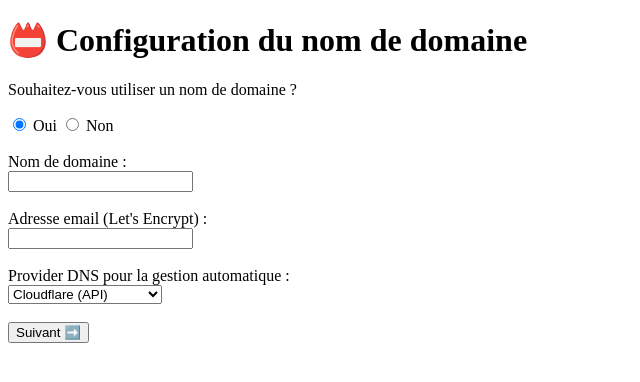
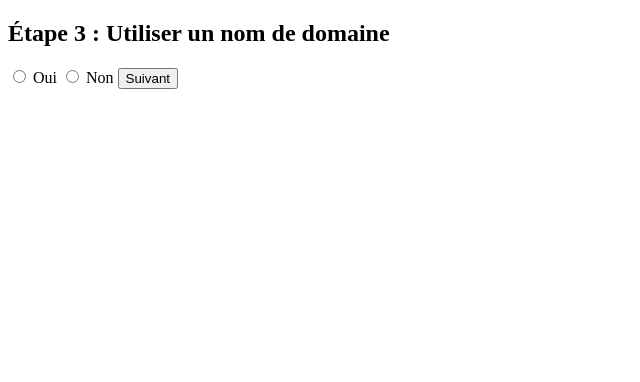
Before and after one commit to matt-prod/seeddock-manager, a FastAPI app: page /step3 in a window 1280 px wide. Shown: the top 382 px of the page, without its empty margins (0-640 px from the left). Run offline with FastAPI, Linux system fonts and the light colour scheme.

Commit message:
correct path

```diff
--- a/app/main.py
+++ b/app/main.py
@@ -9,13 +9,13 @@ from ansi2html import Ansi2HTMLConverter
 app = FastAPI()
 templates = Jinja2Templates(directory="/app/templates")
 
-# --- Chemins ---
+# Chemins corrects selon le montage des volumes
 vault_path = "/srv/sdm/SeedDock/SDM/group_vars/all.yml"
-vault_pass_file = "/srv/sdm/config/vault_pass"
+vault_pass_file = "/srv/sdm/SeedDock/SDM/config/vault_pass"
 logo_script = "/srv/sdm/includes/logo.sh"
 variables_script = "/srv/sdm/includes/variables.sh"
 
-# --- Logo ---
+
 def get_logo_output():
     if not os.path.exists(logo_script):
         return "[ERREUR] Fichier logo.sh introuvable"
@@ -28,224 +28,154 @@ def get_logo_output():
     except Exception as e:
         return f"[Exception] {str(e)}"
 
-# --- Helper Vault ---
-def read_vault():
-    if not os.path.exists(vault_pass_file):
-        raise FileNotFoundError("vault_pass manquant")
-    result = subprocess.run(
-        ["ansible-vault", "view", vault_path, "--vault-password-file", vault_pass_file],
-        capture_output=True, text=True, check=True
-    )
-    return yaml.safe_load(result.stdout) or {}
 
-def write_vault(data: dict):
-    tmp_file = "/tmp/all.yml"
-    with open(tmp_file, "w") as f:
-        yaml.dump(data, f, default_flow_style=False)
-    subprocess.run(
-        ["ansible-vault", "encrypt", tmp_file, "--vault-password-file", vault_pass_file, "--output", vault_path],
-        check=True
-    )
-    os.remove(tmp_file)
-
-# --- Accueil ---
 @app.get("/", response_class=HTMLResponse)
 async def index(request: Request):
     logo = get_logo_output()
     return templates.TemplateResponse("index.html", {"request": request, "logo": logo})
 
-# --- Étape 1 ---
+
+# Step 1 : Création du compte admin
 @app.get("/step1", response_class=HTMLResponse)
 async def show_step1(request: Request):
     return templates.TemplateResponse("step1.html", {"request": request})
 
+
 @app.post("/step1")
 async def handle_step1(request: Request, username: str = Form(...), password: str = Form(...)):
+    if not os.path.exists(vault_pass_file):
+        return HTMLResponse("Erreur : fichier vault_pass manquant.", status_code=500)
+
     try:
-        data = read_vault()
+        # Lecture du vault
+        result = subprocess.run(
+            ["ansible-vault", "view", vault_path, "--vault-password-file", vault_pass_file],
+            capture_output=True, text=True
+        )
+        if result.returncode != 0:
+            raise subprocess.CalledProcessError(result.returncode, result.args, result.stdout, result.stderr)
+
+        data = yaml.safe_load(result.stdout) or {}
         data["user"] = {"name": username, "password": password}
         data["account"] = {"admin": 1}
-        write_vault(data)
+
+        with open("/tmp/all.yml", "w") as f:
+            yaml.dump(data, f, default_flow_style=False)
+
+        subprocess.run(
+            ["ansible-vault", "encrypt", "/tmp/all.yml", "--vault-password-file", vault_pass_file, "--output", vault_path],
+            check=True
+        )
+        os.remove("/tmp/all.yml")
         return RedirectResponse("/step1_success", status_code=302)
+
+    except subprocess.CalledProcessError as e:
+        return HTMLResponse(f"Erreur Ansible Vault : {e.stderr or e.stdout}", status_code=500)
     except Exception as e:
-        return HTMLResponse(f"Erreur : {str(e)}", status_code=500)
+        return HTMLResponse(f"Erreur interne : {str(e)}", status_code=500)
+
 
 @app.get("/step1_success", response_class=HTMLResponse)
 async def step1_success(request: Request):
     return HTMLResponse("""
-    <html><body>
-    <h2>✅ Compte admin créé avec succès</h2>
-    <a href="/step2">Continuer</a>
+    <html><body style='text-align: center; font-family: Arial;'>
+    <h2>Compte admin créé avec succès.</h2>
+    <a href="/step2">Suivant</a>
     </body></html>
     """)
 
-# --- Étape 2 (IP / IPv6) ---
+
+# Step 2 : IP et IPv6
 @app.get("/step2", response_class=HTMLResponse)
-async def show_step2(request: Request):
+async def step2(request: Request):
     return templates.TemplateResponse("step2.html", {"request": request})
 
+
 @app.post("/step2")
-async def handle_step2(request: Request, ipv6_enabled: str = Form("no")):
+async def handle_step2(request: Request, enable_ipv6: str = Form(...)):
     try:
-        data = read_vault()
-        data["network"] = {"ipv6": ipv6_enabled == "yes"}
-        write_vault(data)
-        return RedirectResponse("/step3", status_code=302)
-    except Exception as e:
-        return HTMLResponse(f"Erreur : {str(e)}", status_code=500)
-
-# --- Étape 3 (Choix DNS) ---
-@app.get("/step3", response_class=HTMLResponse)
-async def show_step3(request: Request):
-    return templates.TemplateResponse("step3.html", {"request": request})
-
-@app.post("/step3")
-async def handle_step3(request: Request, use_domain: str = Form("no"), provider: str = Form(None)):
-    try:
-        data = read_vault()
-        data["dns"] = {"use_domain": use_domain == "yes", "provider": provider}
-        write_vault(data)
-        if use_domain == "yes" and provider:
-            return RedirectResponse(f"/step3/{provider}", status_code=302)
-        else:
-            return RedirectResponse("/step4", status_code=302)
-    except Exception as e:
-        return HTMLResponse(f"Erreur : {str(e)}", status_code=500)
-
-# --- Sous-étapes pour chaque provider ---
-@app.get("/step3/cloudflare", response_class=HTMLResponse)
-async def step3_cloudflare(request: Request):
-    return templates.TemplateResponse("step3_cloudflare.html", {"request": request})
-
-@app.post("/step3/cloudflare")
-async def handle_step3_cloudflare(request: Request, email: str = Form(...), api_key: str = Form(...)):
-    try:
-        data = read_vault()
-        data["dns"]["cloudflare"] = {"email": email, "api_key": api_key}
-        write_vault(data)
-        return RedirectResponse("/step4", status_code=302)
-    except Exception as e:
-        return HTMLResponse(f"Erreur : {str(e)}", status_code=500)
-
-@app.get("/step3/powerdns", response_class=HTMLResponse)
-async def step3_powerdns(request: Request):
-    return templates.TemplateResponse("step3_powerdns.html", {"request": request})
-
-@app.post("/step3/powerdns")
-async def handle_step3_powerdns(request: Request, api_url: str = Form(...), api_token: str = Form(...)):
-    try:
-        data = read_vault()
-        data["dns"]["powerdns"] = {"api_url": api_url, "api_token": api_token}
-        write_vault(data)
-        return RedirectResponse("/step4", status_code=302)
-    except Exception as e:
-        return HTMLResponse(f"Erreur : {str(e)}", status_code=500)
-
-@app.get("/step3/hetzner", response_class=HTMLResponse)
-async def step3_hetzner(request: Request):
-    return templates.TemplateResponse("step3_hetzner.html", {"request": request})
-
-@app.post("/step3/hetzner")
-async def handle_step3_hetzner(request: Request, api_token: str = Form(...)):
-    try:
-        data = read_vault()
-        data["dns"]["hetzner"] = {"api_token": api_token}
-        write_vault(data)
-        return RedirectResponse("/step4", status_code=302)
-    except Exception as e:
-        return HTMLResponse(f"Erreur : {str(e)}", status_code=500)
-
-@app.get("/step3/rfc2136", response_class=HTMLResponse)
-async def step3_rfc2136(request: Request):
-    return templates.TemplateResponse("step3_rfc2136.html", {"request": request})
-
-@app.post("/step3/rfc2136")
-async def handle_step3_rfc2136(request: Request,
-                                server: str = Form(...),
-                                key_name: str = Form(...),
-                                key_secret: str = Form(...)):
-    try:
-        data = read_vault()
-        data["dns"]["rfc2136"] = {
-            "server": server,
-            "key_name": key_name,
-            "key_secret": key_secret
-        }
-        write_vault(data)
-        return RedirectResponse("/step4", status_code=302)
-    except Exception as e:
-        return HTMLResponse(f"Erreur : {str(e)}", status_code=500)
-
-@app.get("/step4", response_class=HTMLResponse)
-async def show_step4(request: Request):
-    return templates.TemplateResponse("step4.html", {"request": request})
-
-@app.post("/step4")
-async def deploy_traefik_prod(request: Request):
-    try:
-        # Déchiffrer vault
         result = subprocess.run(
             ["ansible-vault", "view", vault_path, "--vault-password-file", vault_pass_file],
             capture_output=True, text=True, check=True
         )
-        data = yaml.safe_load(result.stdout)
+        data = yaml.safe_load(result.stdout) or {}
+        data["network"] = {"ipv6": bool(enable_ipv6)}
 
-        ipv4 = data.get("network", {}).get("ipv4", "")
-        ipv6_enabled = data.get("network", {}).get("ipv6_enabled", False)
-        ipv6 = data.get("network", {}).get("ipv6", "")
-        ula_prefix = data.get("network", {}).get("ula_prefix", "")
-        domain = data.get("domain", {}).get("name", "")
-        dns_provider = data.get("domain", {}).get("provider", "")
-        email = data.get("domain", {}).get("email", "")
-        challenge = "dnsChallenge" if dns_provider != "none" else "httpChallenge"
+        with open("/tmp/all.yml", "w") as f:
+            yaml.dump(data, f, default_flow_style=False)
 
-        # Chemin des fichiers
-        dynamic_dir = "/srv/sdm/containers/traefik/dynamic"
-        os.makedirs(dynamic_dir, exist_ok=True)
-        traefik_config = f"""
-entryPoints:
-  web:
-    address: ":80"
-  websecure:
-    address: ":443"
+        subprocess.run(
+            ["ansible-vault", "encrypt", "/tmp/all.yml", "--vault-password-file", vault_pass_file, "--output", vault_path],
+            check=True
+        )
+        os.remove("/tmp/all.yml")
+        return RedirectResponse("/step3", status_code=302)
+    except Exception as e:
+        return HTMLResponse(f"Erreur étape 2 : {e}", status_code=500)
 
-certificatesResolvers:
-  letsencrypt:
-    {challenge}:
-      {'provider: ' + dns_provider if challenge == 'dnsChallenge' else 'entryPoint: web'}
-    email: "{email}"
-    storage: "/certs/acme.json"
 
-providers:
-  docker:
-    exposedByDefault: false
-"""
+# Step 3 : Nom de domaine et provider DNS
+@app.get("/step3", response_class=HTMLResponse)
+async def step3(request: Request):
+    return templates.TemplateResponse("step3.html", {"request": request})
 
-        config_path = "/srv/sdm/containers/traefik/config/traefik.yml"
-        with open(config_path, "w") as f:
-            f.write(traefik_config)
 
-        # (Re)déploiement du conteneur traefik_prod
-        subprocess.run(["docker", "rm", "-f", "traefik_prod"], stderr=subprocess.DEVNULL)
-        cmd = [
-            "docker", "run", "-d", "--name", "traefik_prod",
-            "--restart", "unless-stopped",
-            "--network", "traefik",
-            "-v", "/var/run/docker.sock:/var/run/docker.sock",
-            "-v", "/srv/sdm/containers/traefik/config:/etc/traefik",
-            "-v", "/srv/sdm/containers/traefik/config/certs:/certs",
-            "-p", "80:80", "-p", "443:443",
-            "traefik:v3.0"
-        ]
+@app.post("/step3")
+async def handle_step3(
+    request: Request,
+    domain_enabled: str = Form(...),
+    domain_name: str = Form(""),
+    provider: str = Form("")
+):
+    try:
+        result = subprocess.run(
+            ["ansible-vault", "view", vault_path, "--vault-password-file", vault_pass_file],
+            capture_output=True, text=True, check=True
+        )
+        data = yaml.safe_load(result.stdout) or {}
+        data["domain"] = {
+            "enabled": domain_enabled == "yes",
+            "name": domain_name,
+            "provider": provider
+        }
 
-        subprocess.run(cmd, check=True)
+        with open("/tmp/all.yml", "w") as f:
+            yaml.dump(data, f, default_flow_style=False)
 
-        return HTMLResponse("""
-        <html><body style='text-align: center; font-family: Arial;'>
-        <h2>✅ Traefik de production déployé avec succès !</h2>
-        <a href="/final">Terminer</a>
-        </body></html>
-        """)
+        subprocess.run(
+            ["ansible-vault", "encrypt", "/tmp/all.yml", "--vault-password-file", vault_pass_file, "--output", vault_path],
+            check=True
+        )
+        os.remove("/tmp/all.yml")
+        return RedirectResponse("/step4", status_code=302)
+    except Exception as e:
+        return HTMLResponse(f"Erreur étape 3 : {e}", status_code=500)
 
+
+# Step 4 : Configuration mail et certificat
+@app.get("/step4", response_class=HTMLResponse)
+async def step4(request: Request):
+    return templates.TemplateResponse("step4.html", {"request": request})
+
+
+@app.post("/step4")
+async def handle_step4(request: Request, email: str = Form(...)):
+    try:
+        result = subprocess.run(
+            ["ansible-vault", "view", vault_path, "--vault-password-file", vault_pass_file],
+            capture_output=True, text=True, check=True
+        )
+        data = yaml.safe_load(result.stdout) or {}
+        data["certbot"] = {"email": email}
+
+        with open("/tmp/all.yml", "w") as f:
+            yaml.dump(data, f, default_flow_style=False)
+
+        subprocess.run(
+            ["ansible-vault", "encrypt", "/tmp/all.yml", "--vault-password-file", vault_pass_file, "--output", vault_path],
+            check=True
+        )
+        os.remove("/tmp/all.yml")
+        return HTMLResponse("<h2>Configuration terminée. Redéploiement de Traefik...</h2>")
     except Exception as e:
-        return HTMLResponse(content=f"Erreur lors du déploiement : {str(e)}", status_code=500)
+        return HTMLResponse(f"Erreur étape 4 : {e}", status_code=500)
--- a/templates/step3.html
+++ b/templates/step3.html
@@ -1,34 +1,37 @@
 <!DOCTYPE html>
 <html>
 <head>
-    <title>Étape 3 - Nom de domaine & DNS</title>
+    <title>Step 3 - Domaine & Provider DNS</title>
     <meta charset="utf-8">
+    <script>
+        function toggleDomainFields() {
+            const isEnabled = document.getElementById('ndd_yes').checked;
+            document.getElementById('domain_fields').style.display = isEnabled ? 'block' : 'none';
+        }
+    </script>
 </head>
 <body>
-    <h1>📛 Configuration du nom de domaine</h1>
-    <form method="post" action="/step3">
-        <p>Souhaitez-vous utiliser un nom de domaine ?</p>
-        <label><input type="radio" name="use_domain" value="yes" checked> Oui</label>
-        <label><input type="radio" name="use_domain" value="no"> Non</label><br><br>
+    <h2>Étape 3 : Utiliser un nom de domaine</h2>
+    <form action="/step3" method="post">
 
-        <div>
-            <label for="domain">Nom de domaine :</label><br>
-            <input type="text" name="domain" id="domain"><br><br>
+        <label><input type="radio" name="domain_enabled" id="ndd_yes" value="yes" onclick="toggleDomainFields()" required> Oui</label>
+        <label><input type="radio" name="domain_enabled" value="no" onclick="toggleDomainFields()"> Non</label>
 
-            <label for="email">Adresse email (Let's Encrypt) :</label><br>
-            <input type="email" name="email" id="email"><br><br>
+        <div id="domain_fields" style="display:none; margin-top: 10px;">
+            <label for="domain_name">Nom de domaine :</label><br>
+            <input type="text" name="domain_name" id="domain_name"><br><br>
 
-            <label for="provider">Provider DNS pour la gestion automatique :</label><br>
+            <label for="provider">Fournisseur DNS :</label><br>
             <select name="provider" id="provider">
+                <option value="">-- Choisir --</option>
                 <option value="cloudflare">Cloudflare (API)</option>
                 <option value="hetzner">Hetzner (API)</option>
-                <option value="rfc2136">RFC2136 (TSIG)</option>
+                <option value="rfc2136">RFC2136</option>
                 <option value="powerdns">PowerDNS (API)</option>
-                <option value="none">Aucun (mode manuel)</option>
             </select><br><br>
         </div>
 
-        <button type="submit">Suivant ➡️</button>
+        <button type="submit">Suivant</button>
     </form>
 </body>
 </html>
```
Also changed, not shown: templates/step2.html (+12 -10 lines), templates/step4.html (+20 -7 lines).
